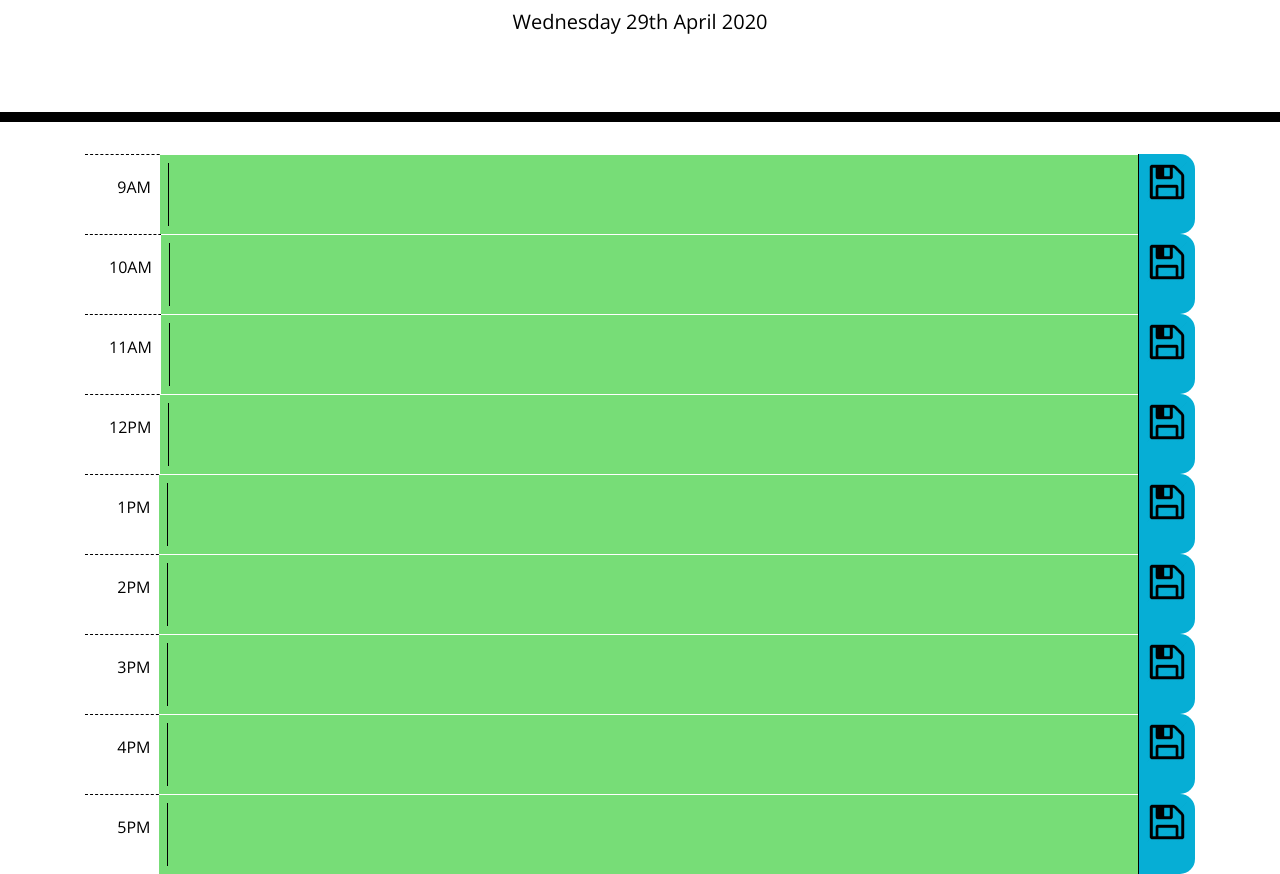
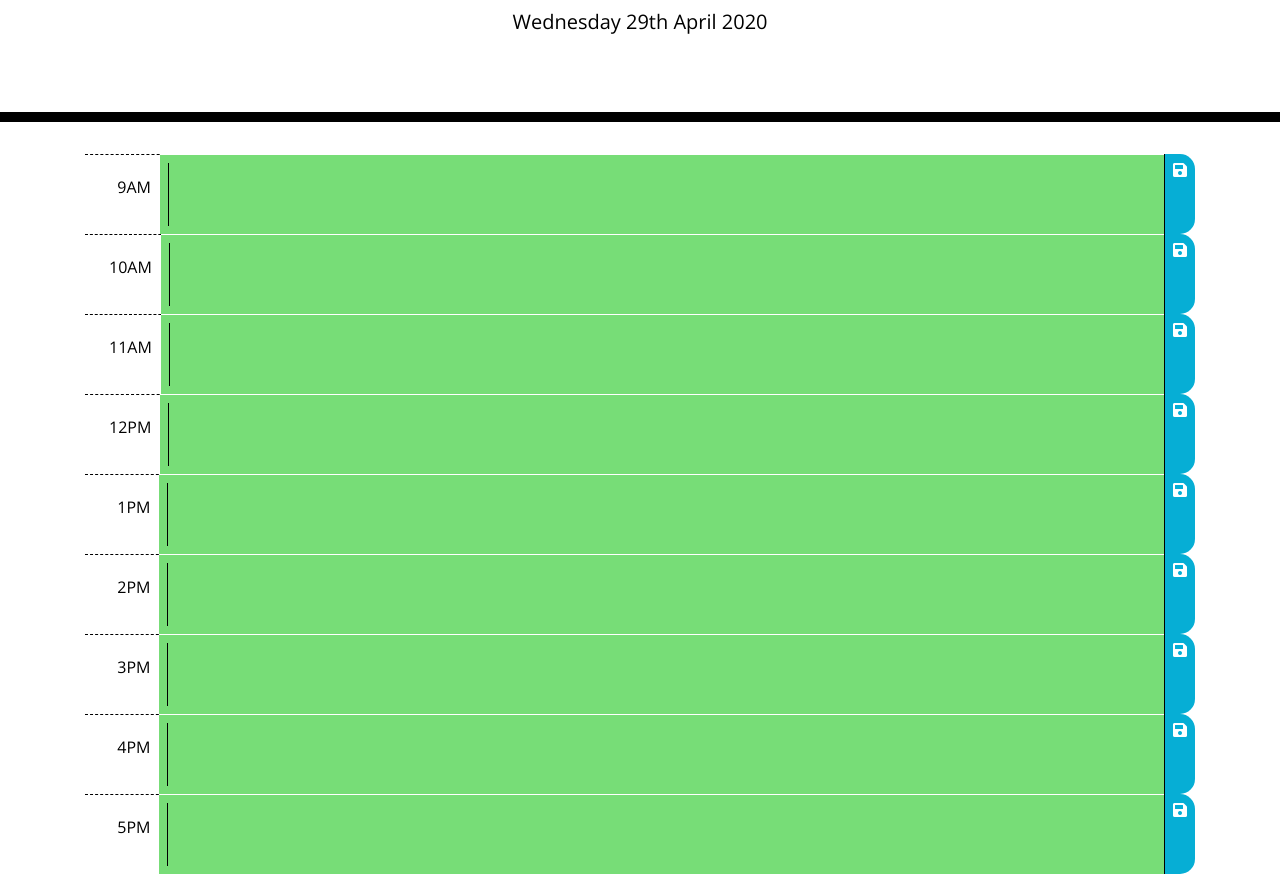
Before and after one commit to MikelTafalla/Work_Day_Scheduler_Mikel, a plain HTML site: page index.html in a window 1280 px wide. Shown: the part 182-1056 px from the top of the page. Drawn offline with nearby package versions, Linux system fonts and the light colour scheme.

Commit message:
deleted img. Added FontAwesome Icon. Started localstorage set and get

```diff
--- a/assets/script.js
+++ b/assets/script.js
@@ -1,18 +1,18 @@
-//Before the Planner. Target currentDay "p" using jQuery and add current day using moment.js
-var currentDay = moment().format("dddd Do MMMM YYYY");
-//Current day is display at the top of the page at loading browser
-$("#currentDay").text(currentDay)
-
-//Create global Scope variables
-var hoursMilitary = moment().format("H");
-var tableRows = $(".row");
-console.log(tableRows);
-var hoursArray = [9, 10, 11, 12, 13, 14, 15, 16, 17];
+//Timeblocks are created on HTML using a FlexBox and a textarea tag that allows us to write our to-dos for the day
 //Create global function so JS runs after html is loaded
 $(document).ready(function(){
-    //Timeblocks are created on HTML using a FlexBox and a textarea tag that allows us to write our to-dos for the day
 
+    //Before the Planner. Target currentDay "p" using jQuery and add current day using moment.js
+    var currentDay = moment().format("dddd Do MMMM YYYY");
 
+    //Current day is display at the top of the page at loading browser
+    $("#currentDay").text(currentDay)
+
+    //Create global Scope variables
+    var hoursMilitary = moment().format("H");
+    var tableRows = $(".row");
+    var hoursArray = [9, 10, 11, 12, 13, 14, 15, 16, 17];
+    var textAreaEl = $("textarea");
 
     //Connect time colums to moment.js so we can color code our tasks columns according to past, present, future
     //Create a for loop so all hoursArray are compared against the variable hoursMilitary
@@ -21,30 +21,48 @@ $(document).ready(function(){
         //Change the hoursMilitary string into a number ans save it in hoursMilitaryNumType for conditional to be valid.
         var hoursMilitaryNumType = parseInt(hoursMilitary);
         var AllHoursHTML = hoursArray[i];
-        console.log(AllHoursHTML);
         var RowsLoop = tableRows[i];
-        console.log(RowsLoop);
         if (AllHoursHTML === hoursMilitaryNumType) {
             $(RowsLoop).addClass("present");
-
         }
         if (AllHoursHTML < hoursMilitary) {
             $(RowsLoop).addClass("past");
-
         }
         if (AllHoursHTML > hoursMilitary) {
             $(RowsLoop).addClass("future");
-
-
         }
     }
+
+    //On page load we retrieve most recent savings
+    //when I refresh the page the task from local storage are retrieved and displayed
+    var lastTasks = JSON.parse(localStorage.getItem("Tasks"));
+
+    console.log(lastTasks);
+    $(textAreaEl[0]).text(lastTasks.NineAM);
     //when I click the save button, the task is stored on localStorage
+        //Create function for save button
+        function saveTask(event) {
+            event.preventDefault();
 
-    //when I refresh the page the task from local storage are retrieve and displayed
+            // Create Tasks object when we click save button
+            var Tasks = {
+                NineAM: textAreaEl[0].value.trim(),
+                TenAM: textAreaEl[1].value.trim(),
+                ElevenAM: textAreaEl[2].value.trim(),
+                TwelvePM: textAreaEl[3].value.trim(),
+                OnePM: textAreaEl[4].value.trim(),
+                TwoPM: textAreaEl[5].value.trim(),
+                ThreePM: textAreaEl[6].value.trim(),
+                FourPM: textAreaEl[7].value.trim(),
+                FivePM: textAreaEl[8].value.trim(),
+            }
+            console.log(Tasks);
 
-    //At the end of the day I can click a button to clear the local storage for the next day
+            //Store the Task object in localStorage
+            localStorage.setItem("Tasks", JSON.stringify(Tasks));
+        }
 
-
-
+    //Call|Execute the function
+    $(".saveBtn").on("click", saveTask);
 
 }) // Curlybrackets of readyfunction
--- a/index.html
+++ b/index.html
@@ -34,47 +34,47 @@
         <div class="d-flex time-block">
           <div class="mr-auto p-4 hour">&nbsp&nbsp9AM</div>
           <div class="p-2 flex-grow-1 row"><textarea class="description"></textarea></div>
-          <div class="ml-auto p-2 saveBtn"><img src="assets/images/saveicon.png" height="40px"></div>
+          <div class="ml-auto p-2 saveBtn"><i class="fas fa-save"></i></div>
         </div>
         <div class="d-flex time-block">
           <div class="mr-auto p-4 hour">10AM</div>
           <div class="p-2 flex-grow-1 row"><textarea class="description"></textarea></div>
-          <div class="ml-auto p-2 saveBtn"><img src="assets/images/saveicon.png" height="40px"></div>
+          <div class="ml-auto p-2 saveBtn"><i class="fas fa-save"></i></div>
         </div>
         <div class="d-flex time-block">
           <div class="mr-auto p-4 hour">11AM</div>
           <div class="p-2 flex-grow-1 row"><textarea class="description"></textarea></div>
-          <div class="ml-auto p-2 saveBtn"><img src="assets/images/saveicon.png" height="40px"></div>
+          <div class="ml-auto p-2 saveBtn"><i class="fas fa-save"></i></div>
         </div>
         <div class="d-flex time-block">
           <div class="mr-auto p-4 hour">12PM</div>
           <div class="p-2 flex-grow-1 row"><textarea class="description"></textarea></div>
-          <div class="ml-auto p-2 saveBtn"><img src="assets/images/saveicon.png" height="40px"></div>
+          <div class="ml-auto p-2 saveBtn"><i class="fas fa-save"></i></div>
         </div>
         <div class="d-flex time-block">
           <div class="mr-auto p-4 hour">&nbsp&nbsp1PM</div>
           <div class="p-2 flex-grow-1 row"><textarea class="description"></textarea></div>
-          <div class="ml-auto p-2 saveBtn"><img src="assets/images/saveicon.png" height="40px"></div>
+          <div class="ml-auto p-2 saveBtn"><i class="fas fa-save"></i></div>
         </div>
         <div class="d-flex time-block">
           <div class="mr-auto p-4 hour">&nbsp&nbsp2PM</div>
           <div class="p-2 flex-grow-1 row"><textarea class="description"></textarea></div>
-          <div class="ml-auto p-2 saveBtn"><img src="assets/images/saveicon.png" height="40px"></div>
+          <div class="ml-auto p-2 saveBtn"><i class="fas fa-save"></i></div>
         </div>
         <div class="d-flex time-block">
           <div class="mr-auto p-4 hour">&nbsp&nbsp3PM</div>
           <div class="p-2 flex-grow-1 row"><textarea class="description"></textarea></div>
-          <div class="ml-auto p-2 saveBtn"><img src="assets/images/saveicon.png" height="40px"></div>
+          <div class="ml-auto p-2 saveBtn"><i class="fas fa-save"></i></div>
         </div>
         <div class="d-flex time-block">
           <div class="mr-auto p-4 hour">&nbsp&nbsp4PM</div>
           <div class="p-2 flex-grow-1 row"><textarea class="description"></textarea></div>
-          <div class="ml-auto p-2 saveBtn"><img src="assets/images/saveicon.png" height="40px"></div>
+          <div class="ml-auto p-2 saveBtn"><i class="fas fa-save"></i></div>
         </div>
         <div class="d-flex time-block">
           <div class="mr-auto p-4 hour">&nbsp&nbsp5PM</div>
           <div class="p-2 flex-grow-1 row"><textarea class="description"></textarea></div>
-          <div class="ml-auto p-2 saveBtn"><img src="assets/images/saveicon.png" height="40px"></div>
+          <div class="ml-auto p-2 saveBtn"><i class="fas fa-save"></i></div>
         </div>
     </div>
 
--- a/style.css
+++ b/style.css
@@ -67,6 +67,7 @@ textarea{
 }
 
 .saveBtn i:hover {
+  color: white;
   font-size: 20px;
   transition: all .3s ease-in-out;
 }
```
Also changed, not shown: assets/images/saveicon.png (deleted).
